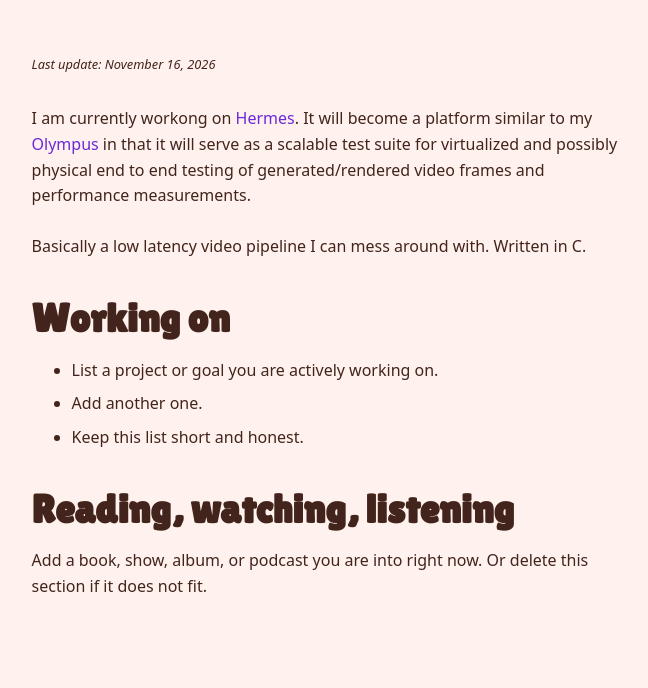
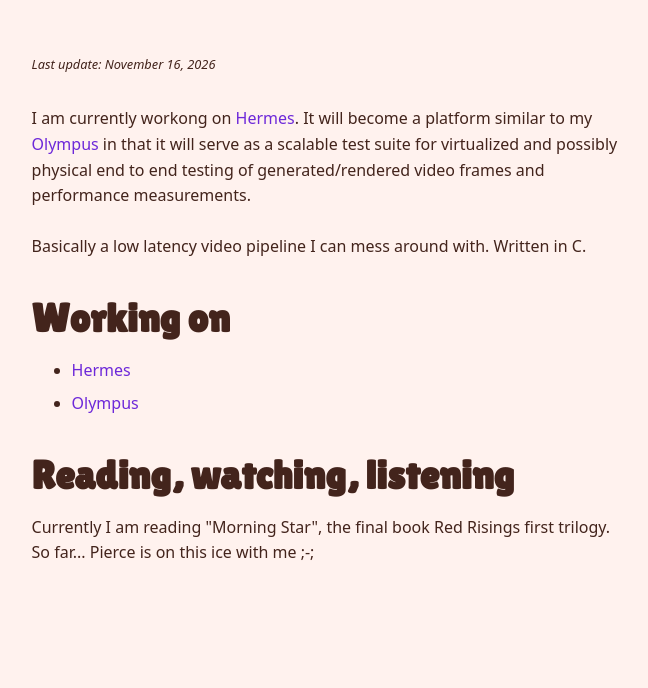
Before and after one commit to noahpop77/sawaBlog, an Astro site: page /now in a window 1280 px wide. Shown: the part 522-1210 px from the top of the page, without its empty margins (311-959 px from the left). Built offline with nearby package versions, Linux system fonts and the light colour scheme; Astro itself is replaced by a stand-in of ours; a web font is replaced by a local one.

Commit message:
updated the now

```diff
--- a/src/pages/now.astro
+++ b/src/pages/now.astro
@@ -30,15 +30,14 @@ const lastUpdate = "November 16, 2026";
 
     <h2>Working on</h2>
     <ul>
-      <li>List a project or goal you are actively working on.</li>
-      <li>Add another one.</li>
-      <li>Keep this list short and honest.</li>
+      <li> <a href="https://github.com/noahpop77/Hermes">Hermes</a> </li>
+      <li> <a href="https://github.com/noahpop77/Olympus">Olympus</a> </li>
     </ul>
 
     <h2>Reading, watching, listening</h2>
     <p>
-      Add a book, show, album, or podcast you are into right now. Or delete this
-      section if it does not fit.
+    Currently I am reading "Morning Star", the final book Red Risings first trilogy.
+    So far... Pierce is on this ice with me ;-;
     </p>
   </div>
 </BaseLayout>
```
